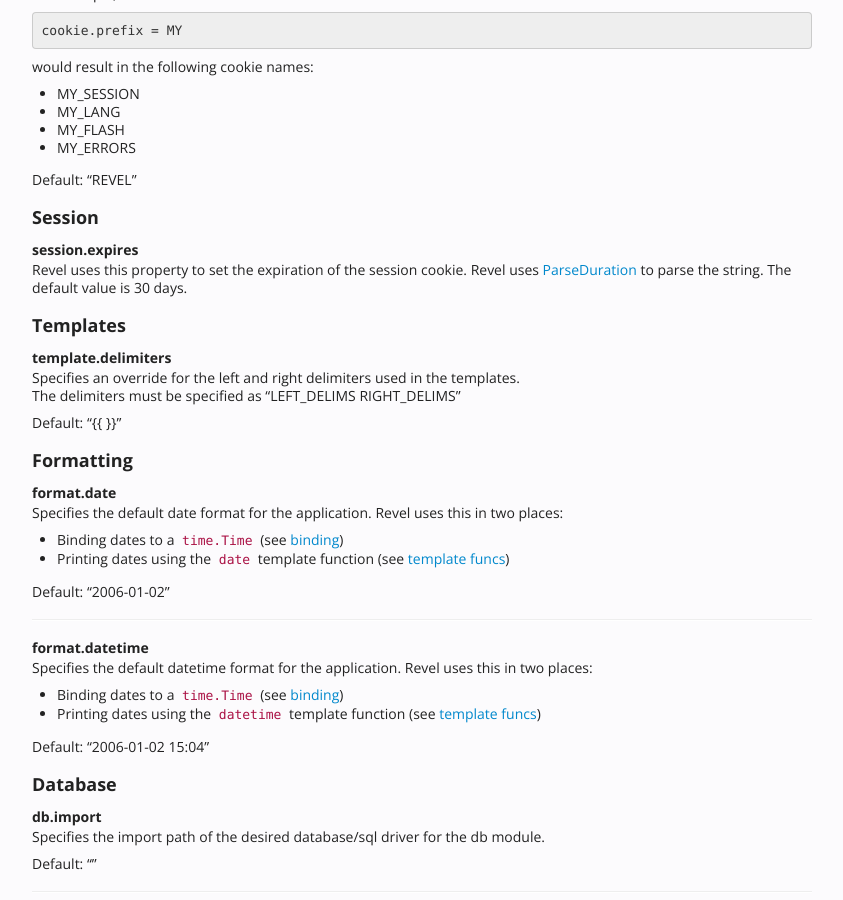
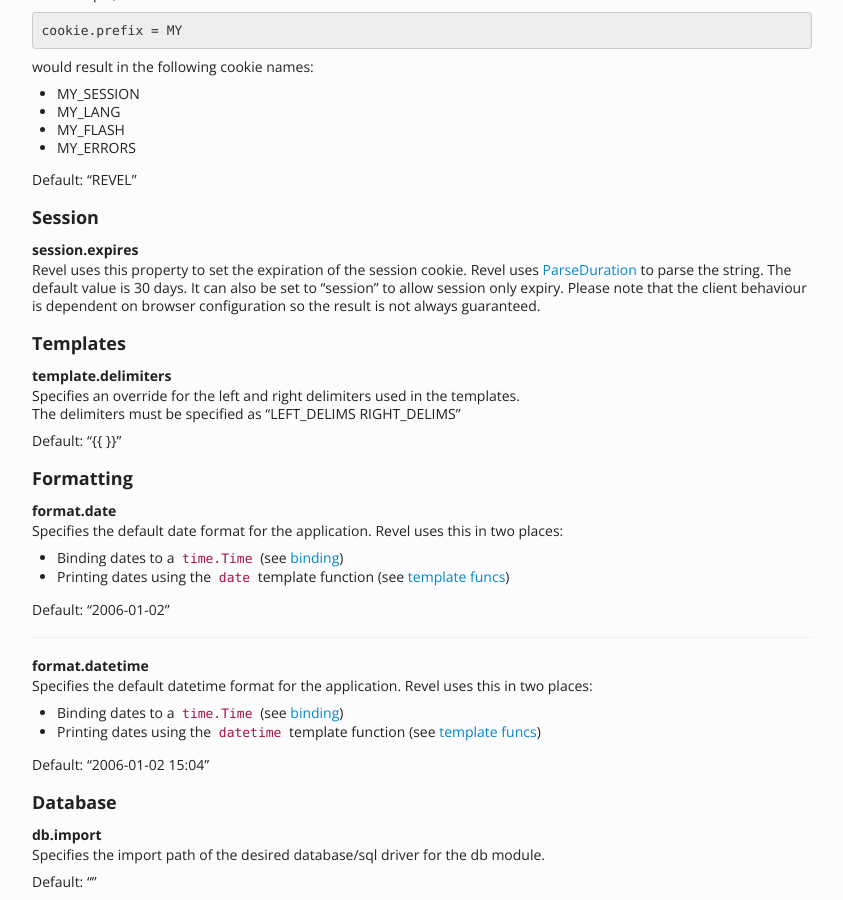
Before and after one commit to revel/revel, a Jekyll site: the page built from manual/appconf.md, in a window 1280 px wide and 900 px high, scrolled down 3463 px. Shown: the whole window, without its empty margins (298-1141 px from the left). Built offline with Jekyll 4.4.1, drawn with Linux system fonts in a browser that asks for light colours.

Commit message:
Explain session.expires=session in manual

```diff
--- a/manual/appconf.md
+++ b/manual/appconf.md
@@ -244,7 +244,9 @@
 
 Revel uses this property to set the expiration of the session cookie.
 Revel uses [ParseDuration](http://golang.org/pkg/time/#ParseDuration) to parse the string.
-The default value is 30 days.
+The default value is 30 days. It can also be set to "session" to allow session only
+expiry. Please note that the client behaviour is dependent on browser configuration so
+the result is not always guaranteed.
 
 ### Templates
 
```
